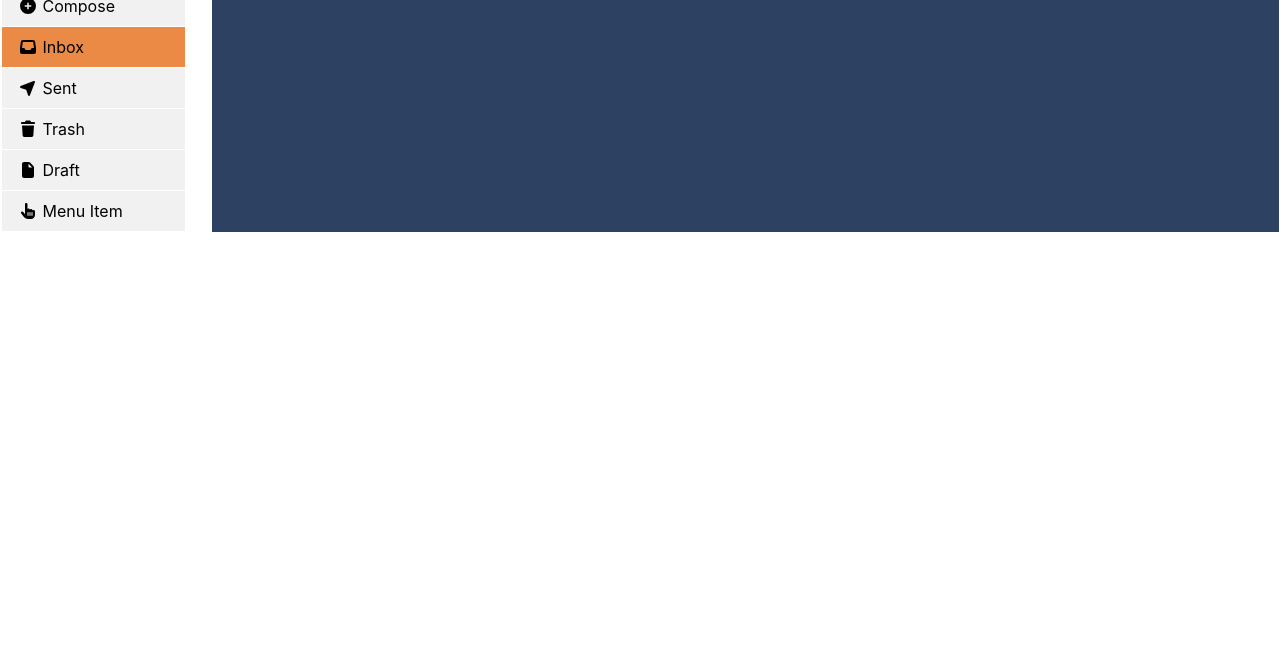
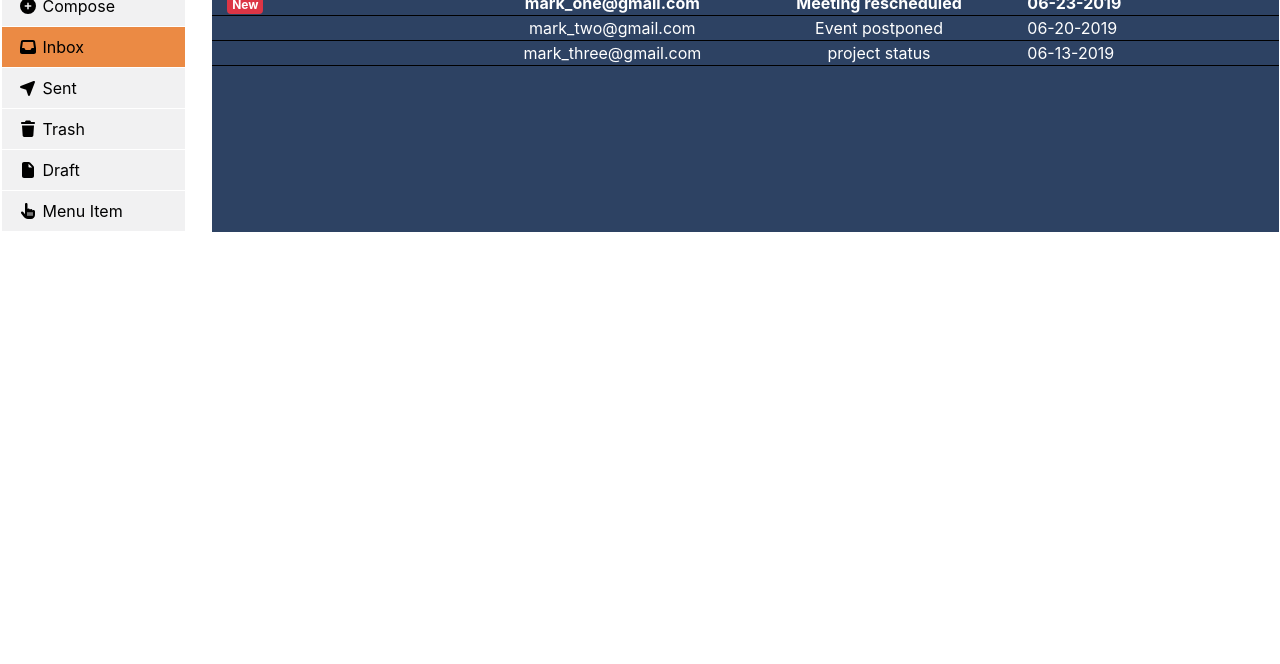
Before and after one commit to shresthasumit55/voice-email, a plain HTML site: page index.html in a window 1280 px wide. Shown: the part 136-800 px from the top of the page. Drawn offline with nearby package versions, Linux system fonts and the light colour scheme.

Commit message:
New Design Changes

```diff
--- a/voice-email.css
+++ b/voice-email.css
@@ -95,3 +95,24 @@ body{
     background: #f1f1f2 !important;
     color: #000 !important;
 }
+.width-5{
+    width:5%;
+}
+.width-10{
+    width: 10%;
+}
+.width-20{
+    width: 20%;
+}
+.width-30{
+    width: 30%;
+}
+.width-50{
+    width: 50%;
+}
+.width-40{
+    width: 40%;
+}
+.width-60{
+    width: 60%;
+}
--- a/voice-email.js
+++ b/voice-email.js
@@ -76,15 +76,17 @@ $("#btnDec").click(function(){
 });
 
 $(document).ready(function(){
-    $("#emailList").show();
+    $("#anchor-inbox").click();
     $("#sentScreen").hide();
     $("#trashScreen").hide();
     $("#composeScreen").hide();
     $("#readMail").hide();
 
-})
+});
 
 $("#anchor-inbox").click(function () {
+    var getActive = $(".active").removeClass('active');
+    $("#anchor-inbox").addClass("active");
     $("#emailList").show();
     $("#sentScreen").hide();
     $("#trashScreen").hide();
@@ -98,10 +100,10 @@ $("#anchor-inbox").click(function () {
         emailListHtml += (element.read)?'"': 'unread"';
 
         emailListHtml += 'id="emailId'+element.id+'" onClick = "readEmail(this.id)">';
-        emailListHtml += '<div class="col"><span class="badge badge-danger new-email-badge">New</span></div>';
-        emailListHtml +='<div class="col-3" id="email-from"> '+element.sender+'</div>\
-        <div class="col-5" id="email-subject">'+element.subject+' </div>\
-        <div class="col-3" id="email-date">'+element.date+'</div>\
+        emailListHtml += '<div class="col width-5"><span class="badge badge-danger new-email-badge">New</span></div>';
+        emailListHtml +='<div class="col width-30 align-center" id="email-from"> '+element.sender+'</div>\
+        <div class="col width-40 align-center" id="email-subject">'+element.subject+' </div>\
+        <div class="col width-20" id="email-date">'+element.date+'</div>\
       </div>'
       });
     $( "#emailList" ).html( emailListHtml );
@@ -110,6 +112,8 @@ $("#anchor-inbox").click(function () {
 })
 
 $("#anchor-sent").click(function () {
+    var getActive = $(".active").removeClass('active');
+    $("#anchor-sent").addClass("active");
     $("#emailList").hide();
     $("#sentScreen").show();
     $("#trashScreen").hide();
@@ -117,6 +121,8 @@ $("#anchor-sent").click(function () {
     $("#composeScreen").hide();
 })
 $("#anchor-trash").click(function () {
+    var getActive = $(".active").removeClass('active');
+    $("#anchor-trash").addClass("active");
     $("#emailList").hide();
     $("#sentScreen").hide();
     $("#trashScreen").show();
@@ -124,6 +130,8 @@ $("#anchor-trash").click(function () {
     $("#composeScreen").hide();
 })
 $("#anchor-compose").click(function () {
+    var getActive = $(".active").removeClass('active');
+    $("#anchor-compose").addClass("active");
     $("#emailList").hide();
     $("#sentScreen").hide();
     $("#trashScreen").hide();
```
